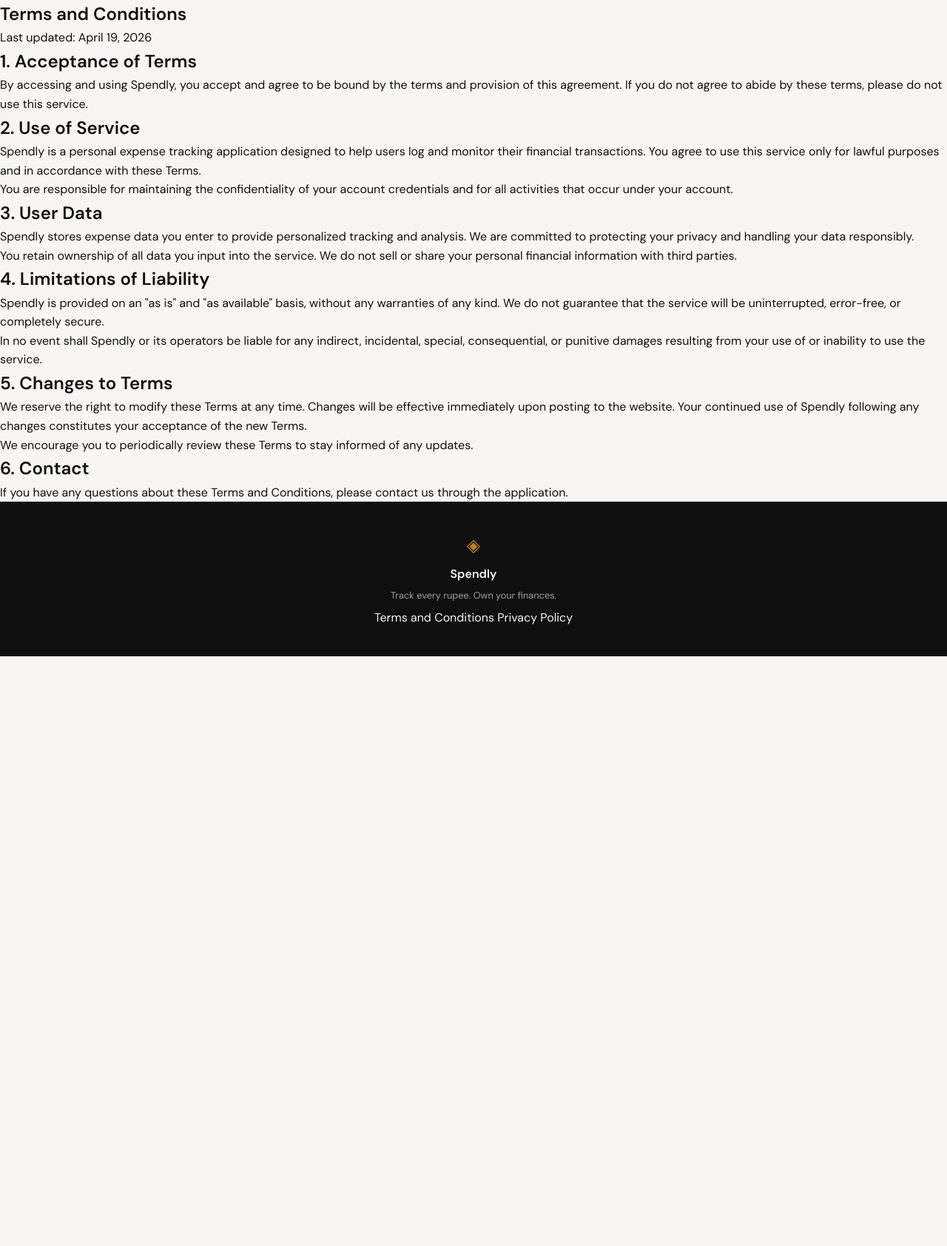
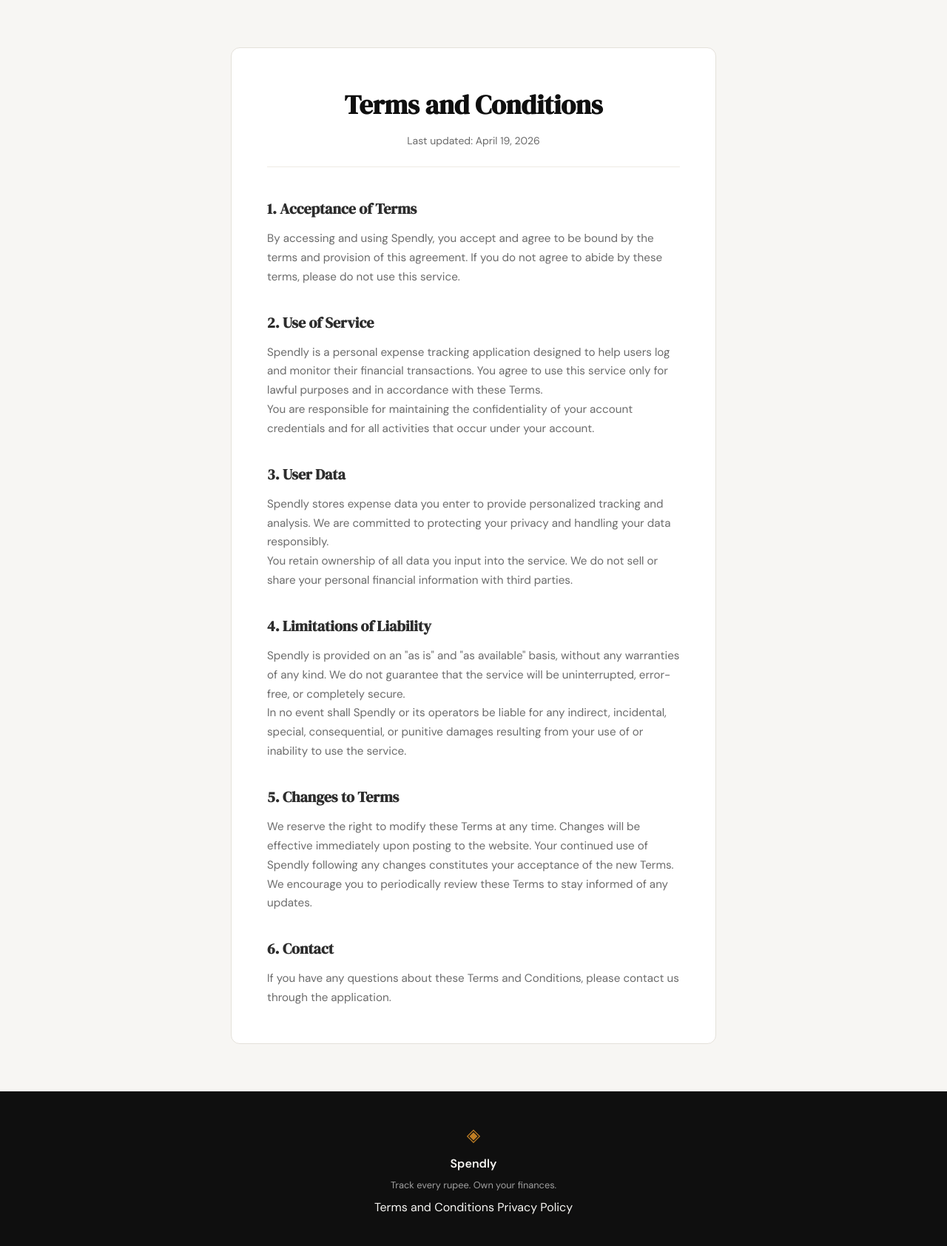
Before and after one commit to kumaridataset0908/Spendly, a Flask app: page /terms in a window 1280 px wide. Shown: the part 61-1745 px from the top of the page at 74% size. Before the commit the page ends 948 px from the top, so only its background shows below. Run offline with Flask 3, Linux system fonts and the light colour scheme.

Commit message:
terms: style page to match website theme
Co-Authored-By: Claude Opus 4.7 <noreply@anthropic.com>

```diff
--- a/expense-tracker/static/css/style.css
+++ b/expense-tracker/static/css/style.css
@@ -508,6 +508,61 @@ a { color: inherit; text-decoration: none; }
 }
 
 /* ------------------------------------------------------------------ */
+/* Terms page                                                          */
+/* ------------------------------------------------------------------ */
+
+.terms-page {
+    padding: 4rem 2rem;
+    max-width: 720px;
+    margin: 0 auto;
+}
+
+.terms-container {
+    background: var(--paper-card);
+    border: 1px solid var(--border);
+    border-radius: var(--radius-md);
+    padding: 3rem;
+}
+
+.terms-header {
+    text-align: center;
+    margin-bottom: 2.5rem;
+    padding-bottom: 1.5rem;
+    border-bottom: 1px solid var(--border-soft);
+}
+
+.terms-header h1 {
+    font-family: var(--font-display);
+    font-size: 2.25rem;
+    color: var(--ink);
+    margin-bottom: 0.5rem;
+}
+
+.terms-updated {
+    font-size: 0.875rem;
+    color: var(--ink-muted);
+}
+
+.terms-content {
+    display: flex;
+    flex-direction: column;
+    gap: 2rem;
+}
+
+.terms-section h2 {
+    font-family: var(--font-display);
+    font-size: 1.25rem;
+    color: var(--ink-soft);
+    margin-bottom: 0.75rem;
+}
+
+.terms-section p {
+    font-size: 0.95rem;
+    color: var(--ink-muted);
+    line-height: 1.7;
+}
+
+/* ------------------------------------------------------------------ */
 /* Responsive                                                          */
 /* ------------------------------------------------------------------ */
 
--- a/expense-tracker/templates/terms.html
+++ b/expense-tracker/templates/terms.html
@@ -6,9 +6,12 @@
 
 <section class="terms-page">
     <div class="terms-container">
+        <div class="terms-header">
             <h1>Terms and Conditions</h1>
             <p class="terms-updated">Last updated: April 19, 2026</p>
+        </div>
 
+        <div class="terms-content">
             <section class="terms-section">
                 <h2>1. Acceptance of Terms</h2>
                 <p>By accessing and using Spendly, you accept and agree to be bound by the terms and provision of this agreement. If you do not agree to abide by these terms, please do not use this service.</p>
@@ -43,6 +46,7 @@
                 <p>If you have any questions about these Terms and Conditions, please contact us through the application.</p>
             </section>
         </div>
+    </div>
 </section>
 
 {% endblock %}
```
Lines whose indentation alone changed are shown as unchanged.
